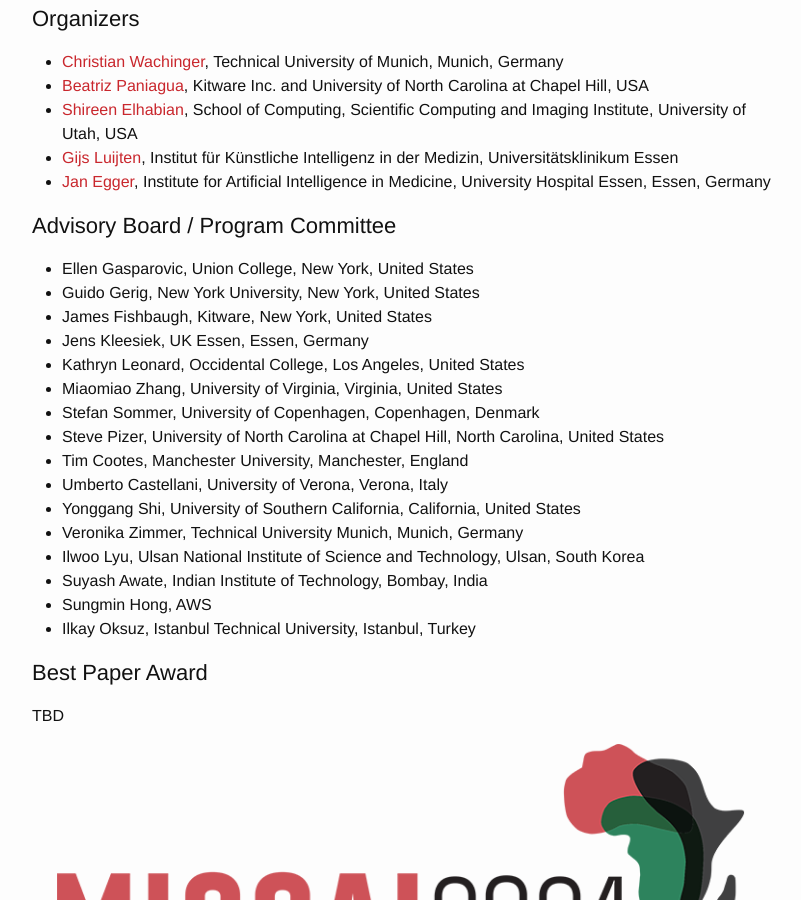
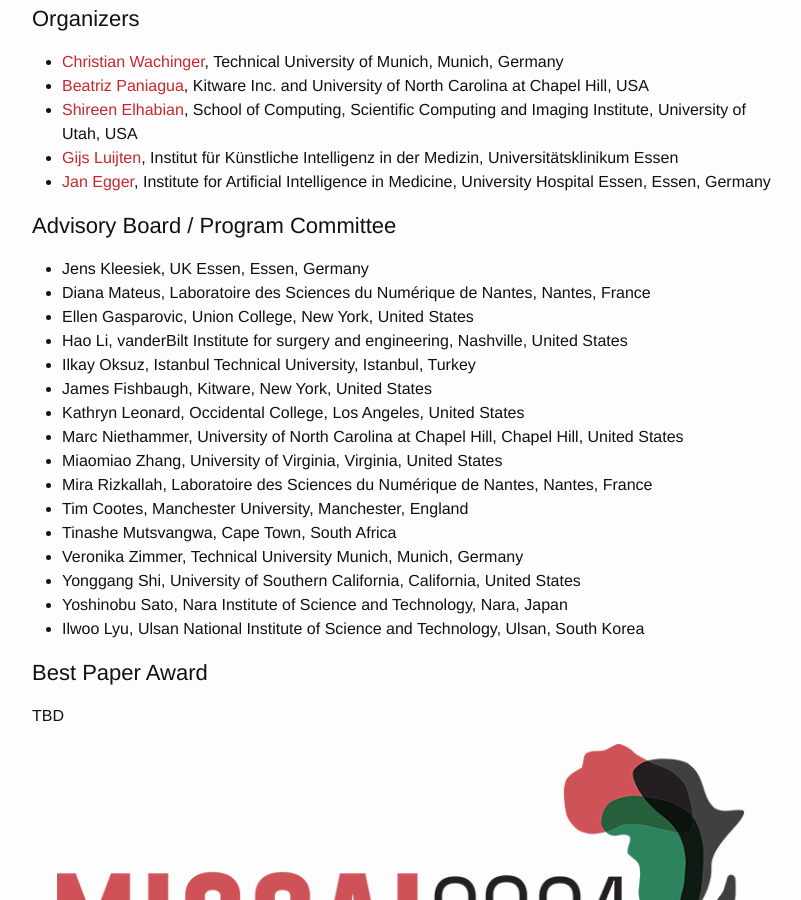
Before and after one commit to shapemi/shapemi.github.io, a Jekyll site: the page built from index.md, in a window 1280 px wide and 900 px high, scrolled down 1737 px. Shown: the whole window, without its empty margins (238-1039 px from the left). Built offline with Jekyll 4.4.1, drawn with Linux system fonts in a browser that asks for light colours; our own code applies the rules of GitHub Pages for plain Markdown files.

Commit message:
Update index.md
changed program commitee

```diff
--- a/index.md
+++ b/index.md
@@ -46,23 +46,22 @@ If you are looking for medical shapes for your work, take a look at <a href="htt
 
 # Advisory Board / Program Committee
 
+- Jens Kleesiek, UK Essen, Essen, Germany
+- Diana Mateus, Laboratoire des Sciences du Numérique de Nantes, Nantes, France
 - Ellen Gasparovic, Union College, New York, United States
-- Guido Gerig, New York University, New York, United States
+- Hao Li, vanderBilt Institute for surgery and engineering, Nashville, United States
+- Ilkay Oksuz, Istanbul Technical University, Istanbul, Turkey
 - James Fishbaugh, Kitware, New York, United States
-- Jens Kleesiek, UK Essen, Essen, Germany
 - Kathryn Leonard, Occidental College, Los Angeles, United States
+- Marc Niethammer, University of North Carolina at Chapel Hill, Chapel Hill, United States
 - Miaomiao Zhang, University of Virginia, Virginia, United States
-- Stefan Sommer, University of Copenhagen, Copenhagen, Denmark
-- Steve Pizer, University of North Carolina at Chapel Hill, North Carolina, United States
+- Mira Rizkallah, Laboratoire des Sciences du Numérique de Nantes, Nantes, France
 - Tim Cootes, Manchester University, Manchester, England
-- Umberto Castellani, University of Verona, Verona, Italy
+- Tinashe Mutsvangwa, Cape Town, South Africa
+- Veronika Zimmer, Technical University Munich, Munich, Germany
 - Yonggang Shi, University of Southern California, California, United States
-- Veronika Zimmer, Technical University Munich, Munich, Germany
+- Yoshinobu Sato, Nara Institute of Science and Technology, Nara, Japan
 - Ilwoo Lyu, Ulsan National Institute of Science and Technology, Ulsan, South Korea
-- Suyash Awate, Indian Institute of Technology, Bombay, India
-- Sungmin Hong, AWS
-- Ilkay Oksuz, Istanbul Technical University, Istanbul, Turkey
-
 
 
 # Best Paper Award
```
